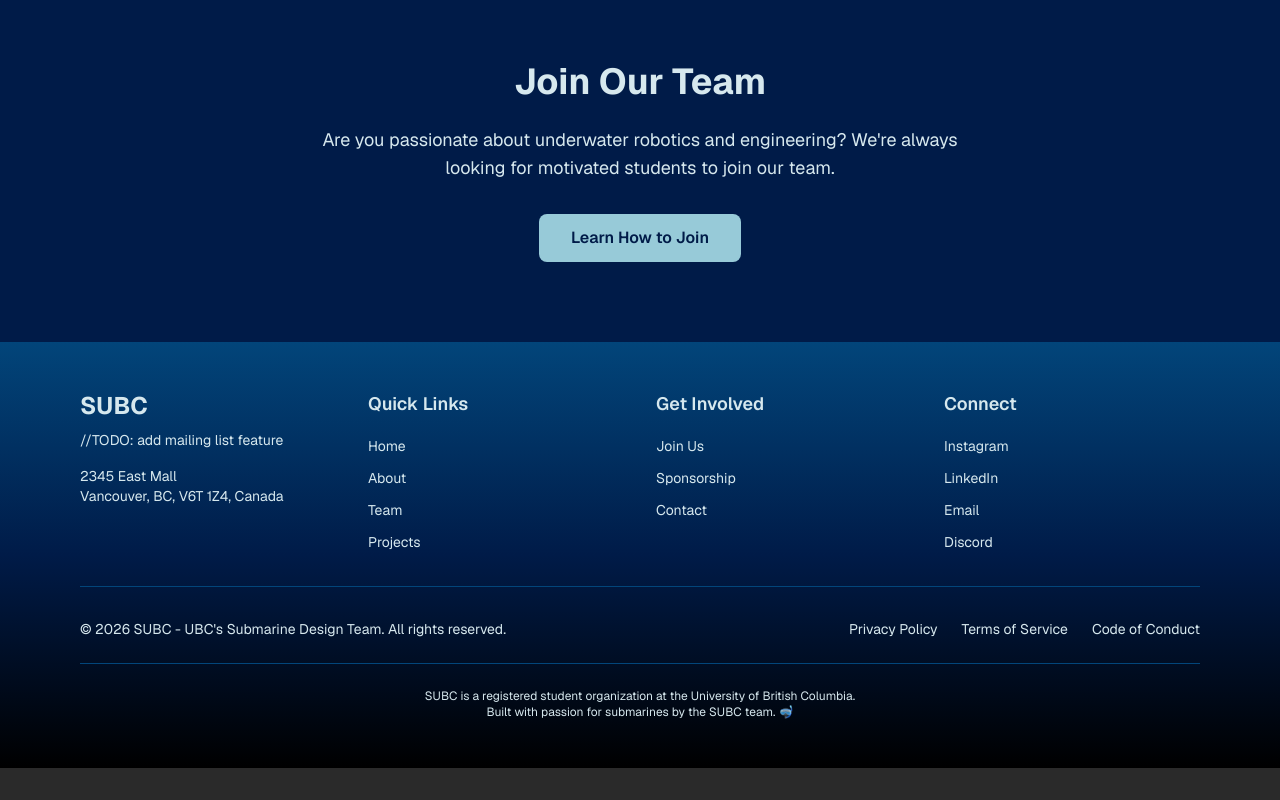
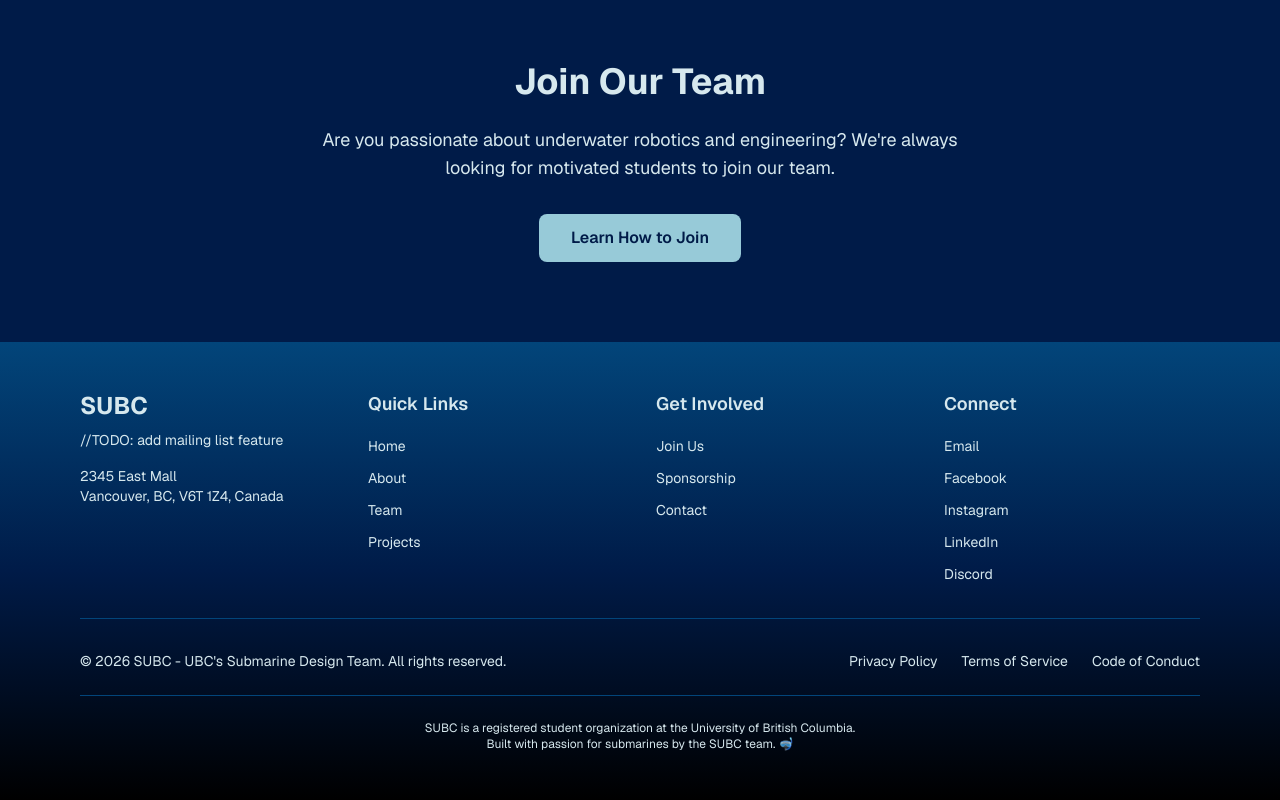
Before and after one commit to UBC-SUBC/new-website, a Next.js app: page / in a window 1280 px wide. Shown: the part 2806-3606 px from the top of the page. Before the commit the page ends 3574 px from the top, so only its background shows below. Built offline with nearby package versions, Linux system fonts and the light colour scheme.

Commit message:
footer links

```diff
--- a/src/components/Footer.tsx
+++ b/src/components/Footer.tsx
@@ -16,9 +16,11 @@
       { href: '/contact', label: 'Contact' },
     ],
     'Connect': [
-      { href: '#', label: 'Instagram' },
+      { href: 'mailto:hello@subc.ca', label: 'Email' },
+      { href: 'https://www.facebook.com/ubc.submarine/', label: 'Facebook', isExternal: true },
+      { href: 'https://www.instagram.com/subc_ubc/', label: 'Instagram', isExternal: true },
+      // kept LinkedIn/Discord as placeholders, remove if not needed
       { href: '#', label: 'LinkedIn' },
-      { href: '#', label: 'Email' },
       { href: '#', label: 'Discord' },
     ]
   };
```
Also changed, not shown: 1 other file (tests, documents, lock files or other folders).
